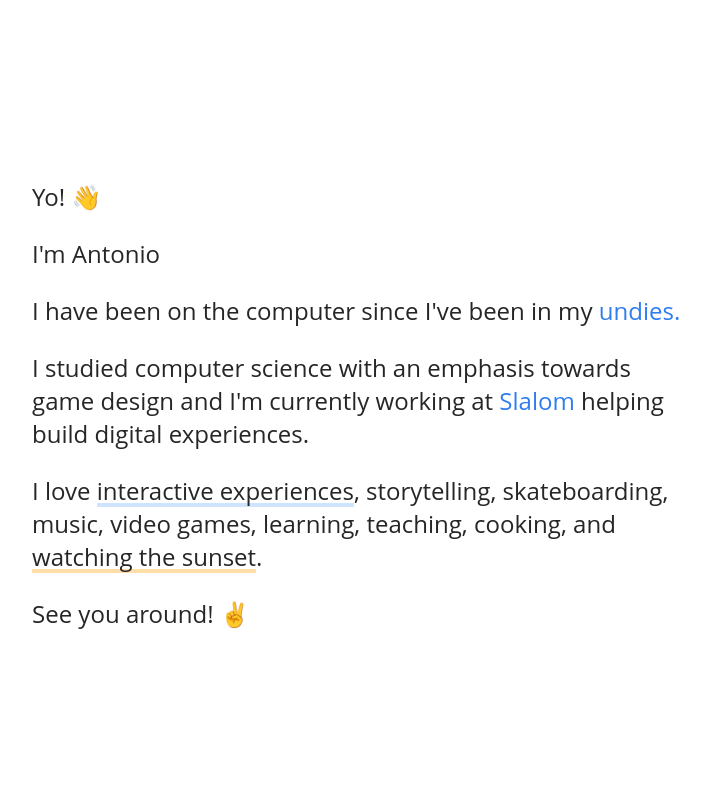
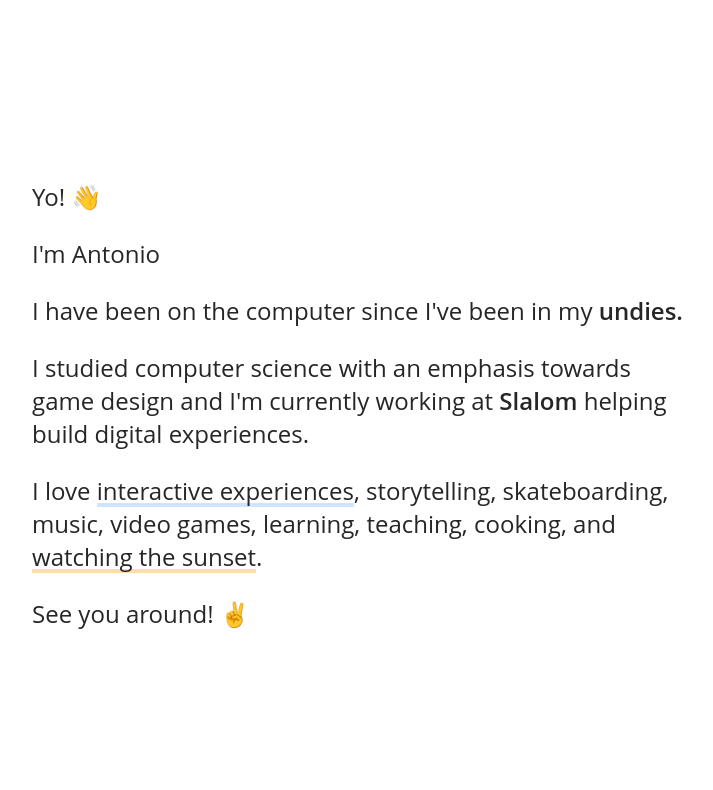
Before and after one commit to antoniolee/antoniolee.github.io, a Jekyll site: the page built from _pages/about.html, in a window 1280 px wide. Shown: the top 790 px of the page, without its empty margins (278-991 px from the left). Built offline with Jekyll 4.4.1, drawn with Linux system fonts in a browser that asks for light colours; nearby versions of some CDN libraries; grey boxes are pictures that could not be loaded.

Commit message:
Updated footer links

```diff
--- a/_includes/footer.html
+++ b/_includes/footer.html
@@ -6,10 +6,19 @@
             <a href="mailto:antoniolee@outlook.com">Send me a message</a>
         </div>
         <div class="icons">
-            <img src="/assets/imgs/icons/facebook.svg" alt="">
-            <img src="/assets/imgs/icons/instagram.svg" alt="">
-            <img src="/assets/imgs/icons/twitter.svg" alt="">
-            <img src="/assets/imgs/icons/linkedin.svg" alt="">
+            <a href="https://www.facebook.com/antoniohlee">
+                <img src="/assets/imgs/icons/facebook.svg" alt="">
+            </a>
+            <a href="https://www.instagram.com/antoniohlee/">
+                <img src="/assets/imgs/icons/instagram.svg" alt="">
+            </a>
+            <a href="https://twitter.com/antoniohlee">
+                <img src="/assets/imgs/icons/twitter.svg" alt="">
+            </a>
+            <a href="https://www.linkedin.com/in/antoniohlee/">
+                <img src="/assets/imgs/icons/linkedin.svg" alt="">
+            </a>
+
         </div>
     </div>
 </footer>
--- a/_pages/about.html
+++ b/_pages/about.html
@@ -10,7 +10,7 @@
         <div class="blurb">
             <p>Yo! 👋</p>
             <p>I'm Antonio</p>
-            <p>I have been on the computer since I've been in my <a class="smooth-scroll underline-blue" href="#baby-lee">undies.</a></p>
+            <p>I have been on the computer since I've been in my <a class="smooth-scroll underline-orange" href="#baby-lee">undies.</a></p>
             <p>
                 I studied computer science with an emphasis towards game design and I'm currently working at <a class="underline-blue" href="https://www.slalombuild.com/">Slalom</a> helping build digital experiences.
             </p>
--- a/_sass/_about.scss
+++ b/_sass/_about.scss
@@ -20,6 +20,8 @@
 	}
 
 	a {
+		font-weight: 600;
+		color: $black;
 		position: relative;
 		transition: .33s ease all;
 		text-decoration: none;
--- a/_sass/_case-study.scss
+++ b/_sass/_case-study.scss
@@ -147,7 +147,7 @@
 
         p.img-title {
             font-weight: 600;
-            margin-bottom: 30px;
+            margin-bottom: 15px;
         }
 
         // Text container
@@ -366,6 +366,7 @@
 
             p.img-title {
                 font-size: 20px;
+                margin-bottom: 30px;
             }
 
             // Text container
--- a/assets/main.scss
+++ b/assets/main.scss
@@ -2,6 +2,8 @@
 ---
 
 // SASS Variables
+$black: #262626;
+
 $xilinx-red: #D2001A;
 $galileo-blue: #42B9EE;
 $uegroup-orange: #FE5000;
```
